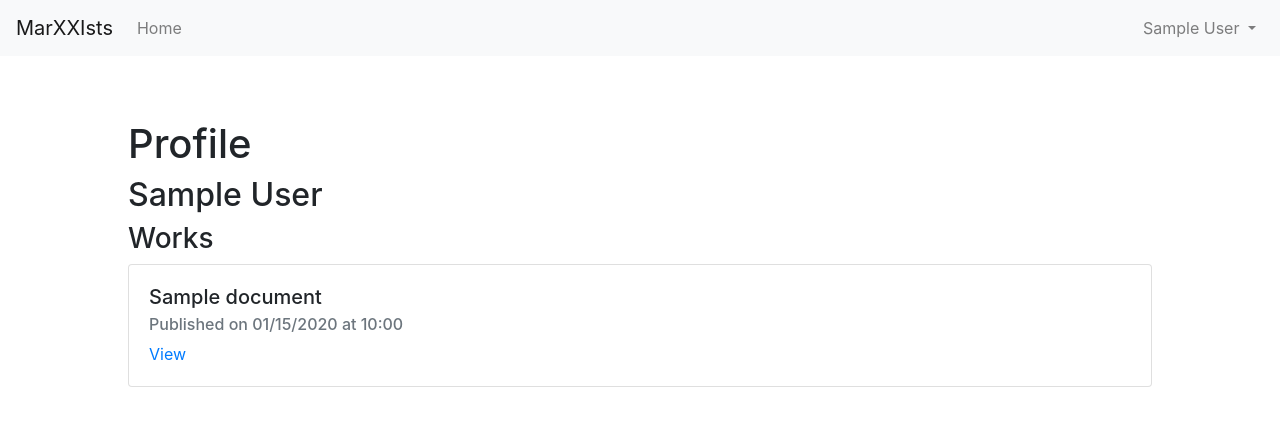
After one commit to prolesoft/MarXXIsts-Python, a Flask app: page /profile in a window 1280 px wide. The commit adds this page. Shown: the top 426 px of the page. Run offline with Flask 2, Linux system fonts and the light colour scheme; a user stored in the database is signed in; tables that the repository leaves empty hold one stand-in row (values such as "Sample post"); some libraries are stand-ins or nearby versions.

Commit message:
Added profile page and way to view documents

```diff
--- a/app.py
+++ b/app.py
@@ -1,4 +1,5 @@
 from os import path, remove, mkdir
+import codecs
 from flask import (
     Flask,
     escape,
@@ -84,7 +85,6 @@ def upload():
     if form.validate_on_submit():
         f = form.document.data
         filename = secure_filename(f.filename)
-        print(filename)
         works_directory = 'works'
         converted_directory = path.join(works_directory, 'converted')
         filepath = path.join(works_directory, filename)
@@ -103,3 +103,16 @@ def upload():
 
         return redirect(url_for('index'))
     return render_template('upload.html', form=form)
+
+@app.route("/profile")
+@login_required
+def profile():
+    return render_template('profile.html', user=current_user)
+
+@app.route("/document/<int:document_id>")
+def document(document_id):
+    doc = Document.query.get(document_id)
+    doc_file = codecs.open(doc.path, 'r', 'utf-8')
+    doc_text = doc_file.read()
+    doc_file.close()
+    return render_template('document.html', doc=doc, doc_contents=doc_text)
--- a/templates/main.html
+++ b/templates/main.html
@@ -38,6 +38,8 @@
                             {{ current_user.display_name }}
                         </a>
                         <div class="dropdown-menu" aria-labelledby="navbarDropdown">
+                            <a class="dropdown-item" href="/upload">Upload</a>
+                            <a class="dropdown-item" href="/profile">Profile</a>
                             <a class="dropdown-item" href="/logout">Log Out</a>
                         </div>
                     </li>
--- /dev/null
+++ b/templates/profile.html
@@ -0,0 +1,18 @@
+{% extends "main.html" %}
+{% block title %}Profile - {{ user.username }}{% endblock %}
+{% block head %}
+{% endblock %}
+{% block content %}
+<h1>Profile</h1>
+<h2>{{ user.display_name }}</h2>
+<h3>Works</h3>
+{% for work in user.works %}
+<div class="card">
+    <div class="card-body">
+        <h5 class="card-title">{{ work.title }}</h5>
+        <h6 class="card-subtitle mb-2 text-muted">Published on {{ work.date_published.strftime("%m/%d/%Y at %H:%M") }}</h6>
+        <a href="/document/{{ work.id }}" class="card-link">View</a>
+    </div>
+</div>
+{% endfor %}
+{% endblock %}
```
Also changed, not shown: templates/document.html (added, +10 -0 lines).
